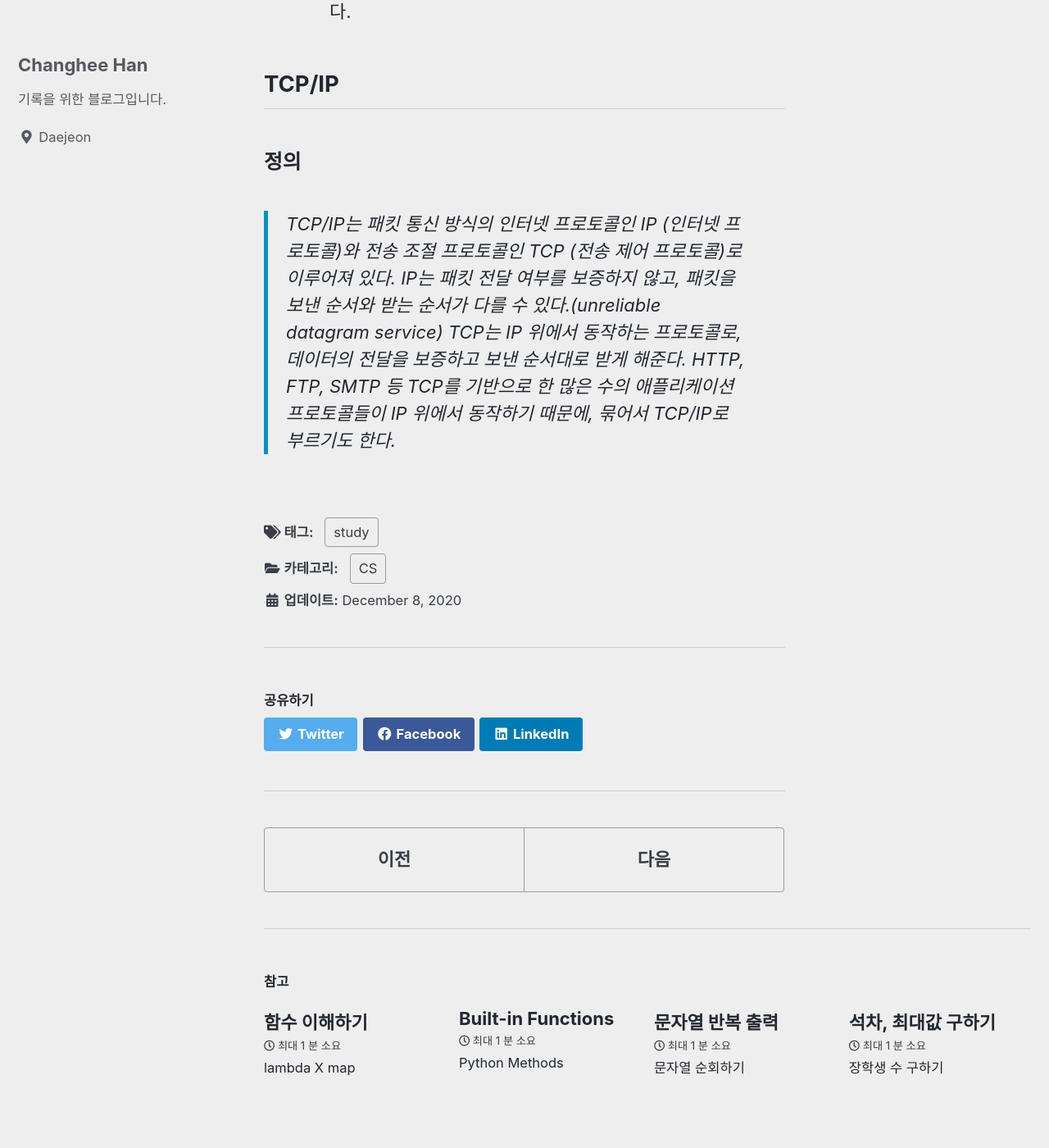
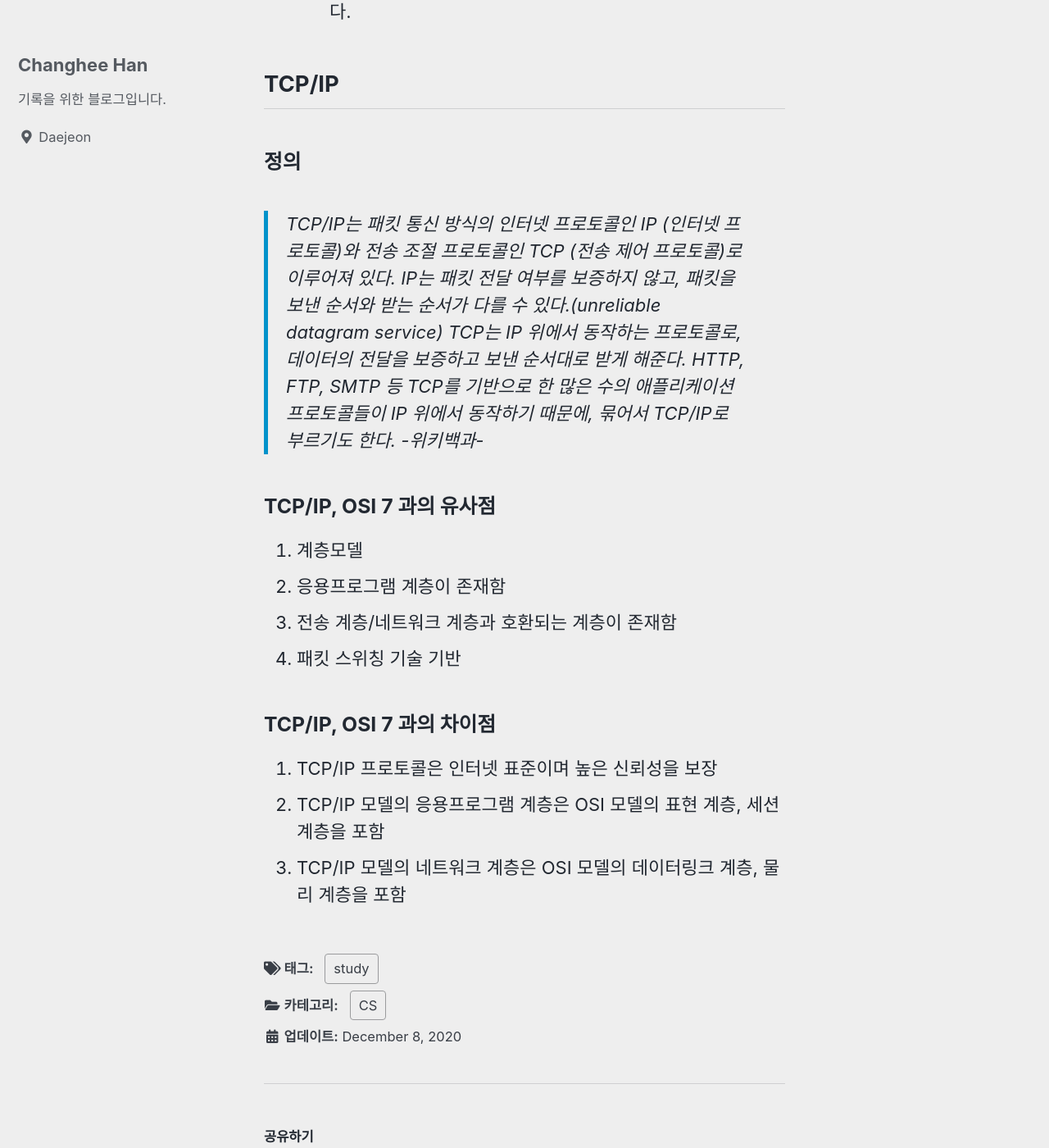
Before and after one commit to hython37/hython37.github.io, a Jekyll site: the page built from _posts/2020-12-08-Computer-Science.md, in a window 1280 px wide and 1400 px high, scrolled down 1938 px. Shown: the whole window at 82% size. Built offline with Jekyll 4.4.1, drawn with Linux system fonts in a browser that asks for light colours; cached includes are drawn as plain includes; some of the changed text lies outside the part shown.

Commit message:
TCP/IP vs OSI 7

```diff
--- a/_posts/2020-12-08-Computer-Science.md
+++ b/_posts/2020-12-08-Computer-Science.md
@@ -46,4 +46,15 @@ toc_label: "1.Computer Network"
 
 ## TCP/IP
 ### 정의
-> TCP/IP는 패킷 통신 방식의 인터넷 프로토콜인 IP (인터넷 프로토콜)와 전송 조절 프로토콜인 TCP (전송 제어 프로토콜)로 이루어져 있다. IP는 패킷 전달 여부를 보증하지 않고, 패킷을 보낸 순서와 받는 순서가 다를 수 있다.(unreliable datagram service) TCP는 IP 위에서 동작하는 프로토콜로, 데이터의 전달을 보증하고 보낸 순서대로 받게 해준다. HTTP, FTP, SMTP 등 TCP를 기반으로 한 많은 수의 애플리케이션 프로토콜들이 IP 위에서 동작하기 때문에, 묶어서 TCP/IP로 부르기도 한다.
+> TCP/IP는 패킷 통신 방식의 인터넷 프로토콜인 IP (인터넷 프로토콜)와 전송 조절 프로토콜인 TCP (전송 제어 프로토콜)로 이루어져 있다. IP는 패킷 전달 여부를 보증하지 않고, 패킷을 보낸 순서와 받는 순서가 다를 수 있다.(unreliable datagram service) TCP는 IP 위에서 동작하는 프로토콜로, 데이터의 전달을 보증하고 보낸 순서대로 받게 해준다. HTTP, FTP, SMTP 등 TCP를 기반으로 한 많은 수의 애플리케이션 프로토콜들이 IP 위에서 동작하기 때문에, 묶어서 TCP/IP로 부르기도 한다. -위키백과-
+
+### TCP/IP, OSI 7 과의 유사점
+1. 계층모델
+2. 응용프로그램 계층이 존재함
+3. 전송 계층/네트워크 계층과 호환되는 계층이 존재함
+4. 패킷 스위칭 기술 기반
+
+### TCP/IP, OSI 7 과의 차이점
+1. TCP/IP 프로토콜은 인터넷 표준이며 높은 신뢰성을 보장
+2. TCP/IP 모델의 응용프로그램 계층은 OSI 모델의 표현 계층, 세션 계층을 포함
+3. TCP/IP 모델의 네트워크 계층은 OSI 모델의 데이터링크 계층, 물리 계층을 포함
```
